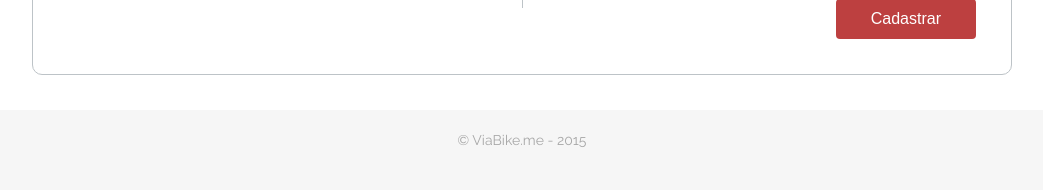
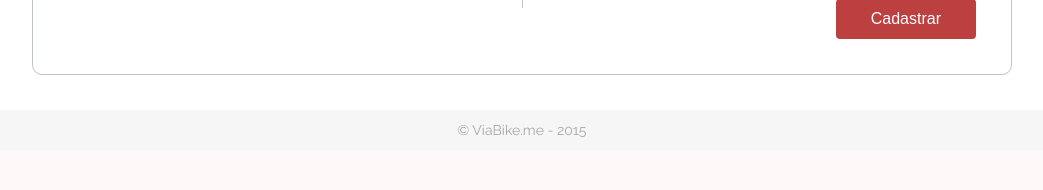
Before and after one commit to viabike/viabike, a PHP site: page /admin/insere_ponto.php in a window 1280 px wide. Shown: the part 849-1039 px from the top of the page, without its empty margins (118-1161 px from the left). After the commit the page ends 986 px from the top, so only its background shows below. Run offline with PHP 8.4, Linux system fonts and the light colour scheme; some libraries are stand-ins or nearby versions.

Commit message:
Footer do admin e do usuario e alterado o icone exibido ao alterar e inserir um ponto

```diff
--- a/admin/altera_ponto.php
+++ b/admin/altera_ponto.php
@@ -57,8 +57,8 @@
 	endforeach;
 	?>
 		<script>
-		var iconBicicletaria = '../imagens/viabike_ico.png';
-		var iconPosto = 'http://maps.google.com/mapfiles/kml/pal2/icon21.png';//exemplo até colocar o original.
+		var iconBicicletaria = '../imagens/bike1.png';
+		var iconPosto = '../imagens/posto1.png';//exemplo até colocar o original.
 		var marker = '';
 		var map = '';
 
--- a/admin/css/style.css
+++ b/admin/css/style.css
@@ -142,16 +142,15 @@ div#footer {
 	clear: both;
 	float:left;
 	width:100%;
-	height: 80px;
+	height: 40px;
 	background-color: #f6f6f6;
 	font-family: 'Raleway', sans-serif;
 }
 
 div#footer p{
-	margin-top: 20px;
 	font-size:14px;
 	color:#a7a7a7;
-	line-height: 20px;
+	line-height: 40px;
 }
 
 div#form1{
--- a/admin/insere_ponto.php
+++ b/admin/insere_ponto.php
@@ -28,8 +28,8 @@
 		</form>
 	</center>
 	<script>
-		var iconBicicletaria = '../imagens/viabike_ico.png';
-		var iconPosto = 'http://maps.google.com/mapfiles/kml/pal2/icon21.png';//exemplo até colocar o original.
+		var iconBicicletaria = '../imagens/bike1.png';
+		var iconPosto = '../imagens/posto1.png';//exemplo até colocar o original.
 		var marker = '';
 		var map = '';
 		var mlat = document.getElementById("lat").value;
--- a/css/style.css
+++ b/css/style.css
@@ -85,16 +85,15 @@ div#footer {
 	clear: both;
 	float:left;
 	width:100%;
-	height: 80px;
+	height: 40px;
 	background-color: #f6f6f6;
 	font-family: 'Raleway', sans-serif;
 }
 
 div#footer p{
-	margin-top: 20px;
 	font-size:14px;
 	color:#a7a7a7;
-	line-height: 20px;
+	line-height: 40px;
 }
 
 div#entrar{
```
Also changed, not shown: imagens/users/6ed520062b8d93cbc1cc5f293ebbc8e5.jpg (added).
